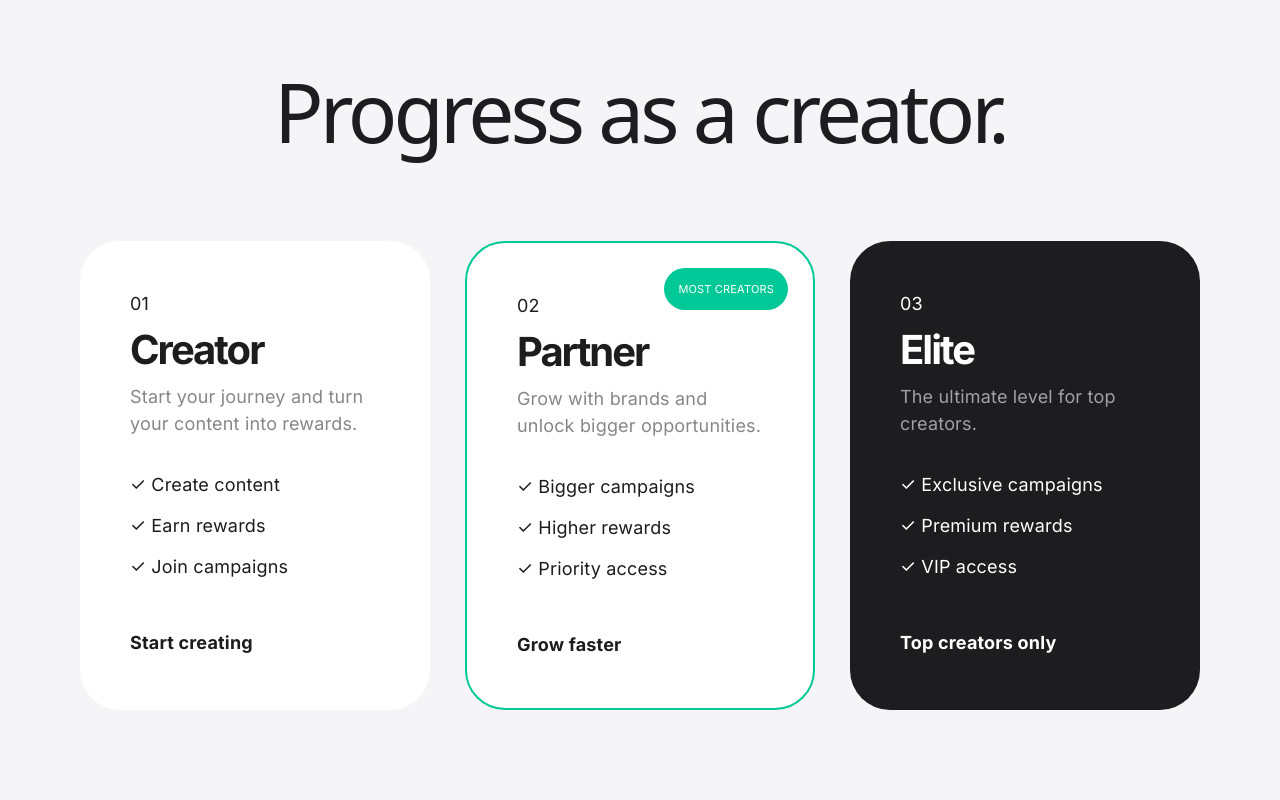
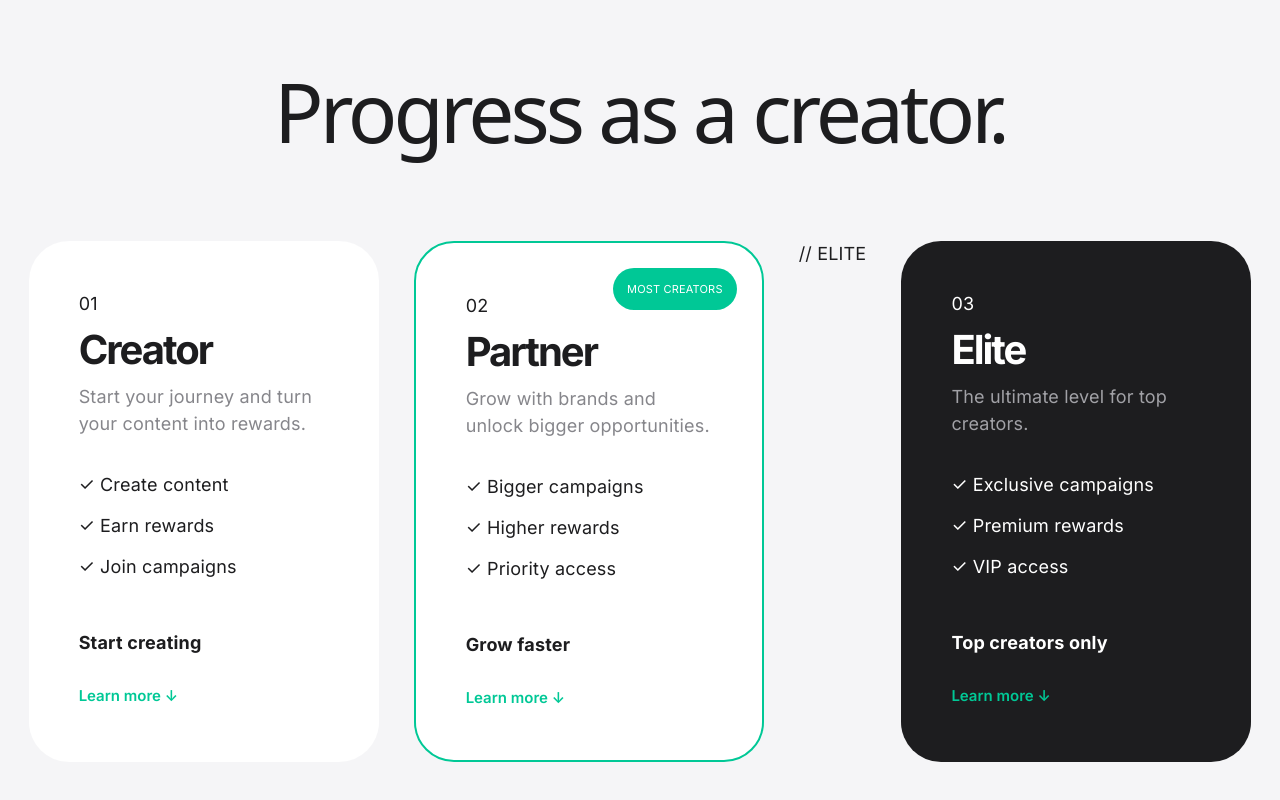
Before and after one commit to jibdevs/SQ-QUESTION-CREATOR, a React (Vite) app: page / in a window 1280 px wide. Shown: the part 3591-4391 px from the top of the page. Built offline with nearby package versions, Linux system fonts and the light colour scheme.

Commit message:
add level details

```diff
--- a/src/App.css
+++ b/src/App.css
@@ -678,3 +678,35 @@ li{
 .how-section{
   background:#fff !important;
 }
+.level-more{
+  margin-top:30px;
+  background:none;
+  color:#00C896;
+  font-weight:600;
+  font-size:15px;
+  cursor:pointer;
+}
+
+
+.level-details{
+  overflow:hidden;
+  margin-top:20px;
+  padding-top:20px;
+  border-top:1px solid rgba(0,0,0,.08);
+}
+
+
+.level-details p{
+  color:#86868B;
+  line-height:1.6;
+}
+
+
+.elite .level-details{
+  border-color:rgba(255,255,255,.15);
+}
+
+
+.elite .level-details p{
+  color:#A1A1A6;
+}
--- a/src/App.jsx
+++ b/src/App.jsx
@@ -1,7 +1,10 @@
-import { motion } from "framer-motion";
+import { motion, AnimatePresence } from "framer-motion";
 import { Routes, Route, useNavigate } from "react-router-dom";
+import { useState } from "react";
+
 import "./App.css";
 import creatorVideo from "./assets/creator.mp4";
+
 import ScrollToTop from "./components/ScrollToTop";
 
 import Apply from "./pages/Apply.jsx";
@@ -17,29 +20,54 @@ function Home(){
 const navigate = useNavigate();
 
 
+const [openLevel,setOpenLevel] = useState(null);
+
+
+
+function toggleLevel(level){
+
+setOpenLevel(
+openLevel === level ? null : level
+);
+
+}
+
+
+
 
 return(
 
 <div>
 
 
+{/* HERO */}
+
+
 <section className="hero">
 
 
 <motion.div
+
 className="logo"
+
 initial={{opacity:0}}
+
 animate={{opacity:1}}
+
 transition={{duration:.8}}
+
 >
+
 
 <span>
 SQ
 </span>
 
+
 <small>
 CREATORS
 </small>
+
 
 </motion.div>
 
@@ -48,13 +76,18 @@ CREATORS
 
 
 <motion.div
+
 className="content"
+
 initial={{opacity:0,y:60}}
+
 animate={{opacity:1,y:0}}
+
 transition={{
 duration:1,
 ease:"easeOut"
 }}
+
 >
 
 
@@ -70,12 +103,15 @@ Grow.
 Earn.
 </span>
 
+
 </h1>
 
 
 
 <p>
+
 Turn your content into rewards with StreetQuotes.
+
 </p>
 
 
@@ -91,6 +127,7 @@ onClick={()=>navigate("/apply")}
 
 >
 
+
 Become an SQ Creator →
 
 </motion.button>
@@ -100,10 +137,14 @@ Become an SQ Creator →
 </motion.div>
 
 
+
 </section>
 
 
 
+
+
+{/* CREATOR VIDEO */}
 
 
 
@@ -122,9 +163,7 @@ Your rewards.
 
 
 
-
 <div className="video-box">
-
 
 
 <motion.div
@@ -212,8 +251,11 @@ once:true
 
 
 <div className="reward-icon">
+
 💸
+
 </div>
+
 
 
 <div>
@@ -240,11 +282,7 @@ Creator reward received
 
 
 </section>
-
-
-
-
-
+{/* HOW SQ WORKS */}
 
 
 <section className="how-section">
@@ -256,30 +294,35 @@ How SQ works.
 
 
 
-
 <div className="steps-grid">
 
 
 
 <div className="step-card">
 
+
 <div className="step-icon">
 🎥
 </div>
+
 
 <span>
 01
 </span>
 
+
 <h3>
 Create
 </h3>
+
 
 <p>
 Post your content and join SQ campaigns.
 </p>
 
+
 </div>
+
 
 
 
@@ -294,21 +337,26 @@ Post your content and join SQ campaigns.
 
 <div className="step-card">
 
+
 <div className="step-icon">
 ✨
 </div>
+
 
 <span>
 02
 </span>
 
+
 <h3>
 Engage
 </h3>
 
+
 <p>
 Build your audience and create impact.
 </p>
+
 
 </div>
 
@@ -354,6 +402,7 @@ Unlock rewards based on your performance.
 </div>
 
 
+
 </section>
 
 
@@ -363,12 +412,17 @@ Unlock rewards based on your performance.
 
 
 
+{/* CREATOR LEVELS */}
+
+
+
 <section className="levels-section">
 
 
 <h2>
-  Progress as a creator.
+Progress as a creator.
 </h2>
+
 
 
 
@@ -376,67 +430,134 @@ Unlock rewards based on your performance.
 <div className="levels-grid">
 
 
+
+
+
+
+
+{/* CREATOR */}
+
+
+
 <div className="level-card">
+
 
 <span>
 01
 </span>
 
+
 <h3>
 Creator
 </h3>
+
 
 <p>
 Start your journey and turn your content into rewards.
 </p>
 
+
+
 <ul>
 
-<li>✓ Create content</li>
-<li>✓ Earn rewards</li>
-<li>✓ Join campaigns</li>
+<li>
+✓ Create content
+</li>
+
+<li>
+✓ Earn rewards
+</li>
+
+<li>
+✓ Join campaigns
+</li>
 
 </ul>
+
+
+
 
 <strong>
 Start creating
 </strong>
 
 
-</div>
+
+
+
+<button
+
+className="level-more"
+
+onClick={()=>toggleLevel("creator")}
+
+>
+
+
+{
+openLevel==="creator"
+?
+"Hide ↑"
+:
+"Learn more ↓"
+}
+
+
+</button>
 
 
 
 
 
 
-<div className="level-card partner">
+<AnimatePresence>
 
-<span>
-02
-</span>
 
-<h3>
-Partner
-</h3>
+{
+openLevel==="creator" && (
+
+
+<motion.div
+
+className="level-details"
+
+initial={{
+opacity:0,
+height:0
+}}
+
+animate={{
+opacity:1,
+height:"auto"
+}}
+
+exit={{
+opacity:0,
+height:0
+}}
+
+>
+
 
 <p>
-Grow with brands and unlock bigger opportunities.
+
+Every creator starts here.
+Create content for SQ campaigns,
+earn rewards and build your reputation.
+
 </p>
 
 
-<ul>
 
-<li>✓ Bigger campaigns</li>
-<li>✓ Higher rewards</li>
-<li>✓ Priority access</li>
-
-</ul>
+</motion.div>
 
 
-<strong>
-Grow faster
-</strong>
+)
+}
+
+
+</AnimatePresence>
+
 
 
 </div>
@@ -447,6 +568,141 @@ Grow faster
 
 
 
+
+{/* PARTNER */}
+
+
+
+
+<div className="level-card partner">
+
+
+
+<span>
+02
+</span>
+
+
+
+<h3>
+Partner
+</h3>
+
+
+
+<p>
+Grow with brands and unlock bigger opportunities.
+</p>
+
+
+
+<ul>
+
+<li>
+✓ Bigger campaigns
+</li>
+
+<li>
+✓ Higher rewards
+</li>
+
+<li>
+✓ Priority access
+</li>
+
+</ul>
+
+
+
+
+<strong>
+Grow faster
+</strong>
+
+
+
+
+
+<button
+
+className="level-more"
+
+onClick={()=>toggleLevel("partner")}
+
+>
+
+
+{
+openLevel==="partner"
+?
+"Hide ↑"
+:
+"Learn more ↓"
+}
+
+
+</button>
+
+
+
+
+
+
+<AnimatePresence>
+
+
+{
+openLevel==="partner" && (
+
+
+<motion.div
+
+className="level-details"
+
+initial={{
+opacity:0,
+height:0
+}}
+
+animate={{
+opacity:1,
+height:"auto"
+}}
+
+exit={{
+opacity:0,
+height:0
+}}
+
+>
+
+
+<p>
+
+Most creators reach this level.
+Consistent performance unlocks
+bigger campaigns, higher rewards
+and more opportunities.
+
+</p>
+
+
+</motion.div>
+
+
+)
+}
+
+
+</AnimatePresence>
+
+
+
+
+</div>
+// ELITE
+
+
 <div className="level-card elite">
 
 
@@ -455,9 +711,11 @@ Grow faster
 </span>
 
 
+
 <h3>
 Elite
 </h3>
+
 
 
 <p>
@@ -465,13 +723,23 @@ The ultimate level for top creators.
 </p>
 
 
+
 <ul>
 
-<li>✓ Exclusive campaigns</li>
-<li>✓ Premium rewards</li>
-<li>✓ VIP access</li>
+<li>
+✓ Exclusive campaigns
+</li>
+
+<li>
+✓ Premium rewards
+</li>
+
+<li>
+✓ VIP access
+</li>
 
 </ul>
+
 
 
 <strong>
@@ -479,7 +747,89 @@ Top creators only
 </strong>
 
 
+
+
+
+<button
+
+className="level-more"
+
+onClick={()=>toggleLevel("elite")}
+
+>
+
+
+{
+openLevel==="elite"
+?
+"Hide ↑"
+:
+"Learn more ↓"
+}
+
+
+</button>
+
+
+
+
+
+
+<AnimatePresence>
+
+
+{
+openLevel==="elite" && (
+
+
+<motion.div
+
+className="level-details"
+
+initial={{
+opacity:0,
+height:0
+}}
+
+animate={{
+opacity:1,
+height:"auto"
+}}
+
+exit={{
+opacity:0,
+height:0
+}}
+
+>
+
+
+<p>
+
+Elite represents the highest level
+inside SQ. Top creators unlock
+exclusive campaigns, premium rewards
+and VIP opportunities.
+
+</p>
+
+
+
+</motion.div>
+
+
+)
+}
+
+
+</AnimatePresence>
+
+
+
+
 </div>
+
+
 
 
 
@@ -488,6 +838,8 @@ Top creators only
 
 
 </section>
+
+
 
 
 
@@ -501,14 +853,22 @@ Top creators only
 
 
 
+
+
+
 function App(){
 
-    return(
 
-    <>
-    <ScrollToTop />
+return(
 
-    <Routes>
+<>
+
+<ScrollToTop />
+
+
+<Routes>
+
+
 
 <Route
 
@@ -518,36 +878,55 @@ element={<Admin />}
 
 />
 
+
+
 <Route
+
 path="/"
+
 element={<Home />}
+
 />
 
 
+
 <Route
+
 path="/apply"
+
 element={<Apply />}
+
 />
 
 
+
 <Route
+
 path="/profile"
+
 element={<Profile />}
+
 />
 
 
+
 <Route
+
 path="/success"
+
 element={<Success />}
+
 />
 
 
 
 </Routes>
 
+
 </>
 
 )
+
 }
 
 
```
